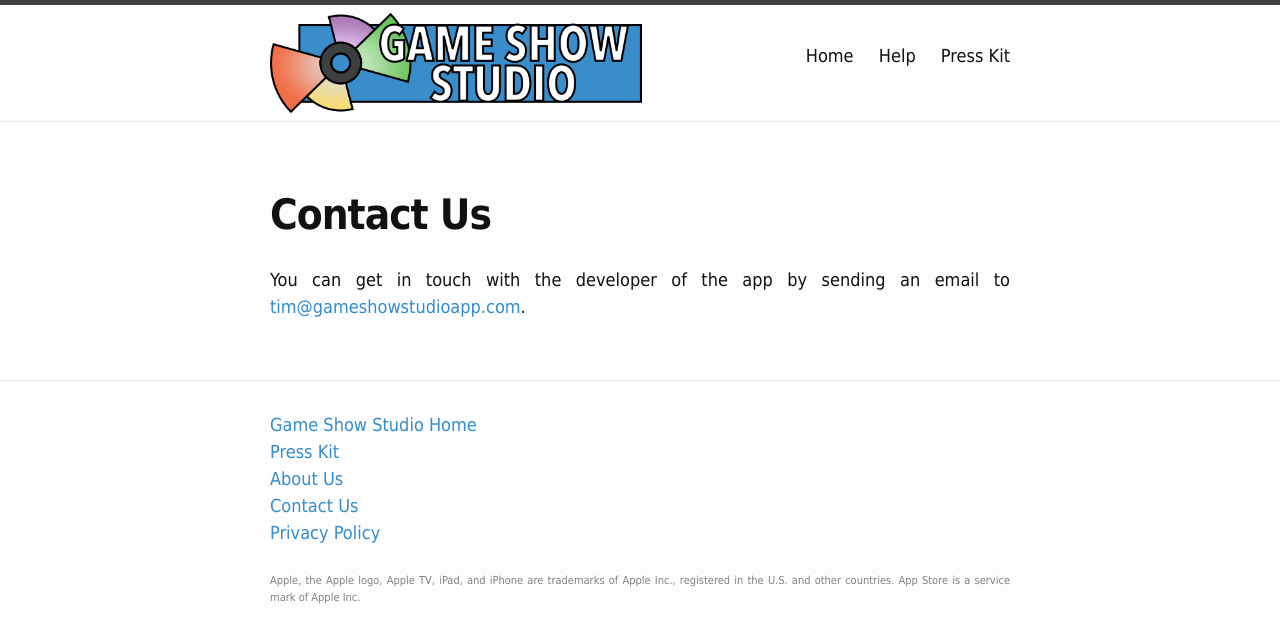
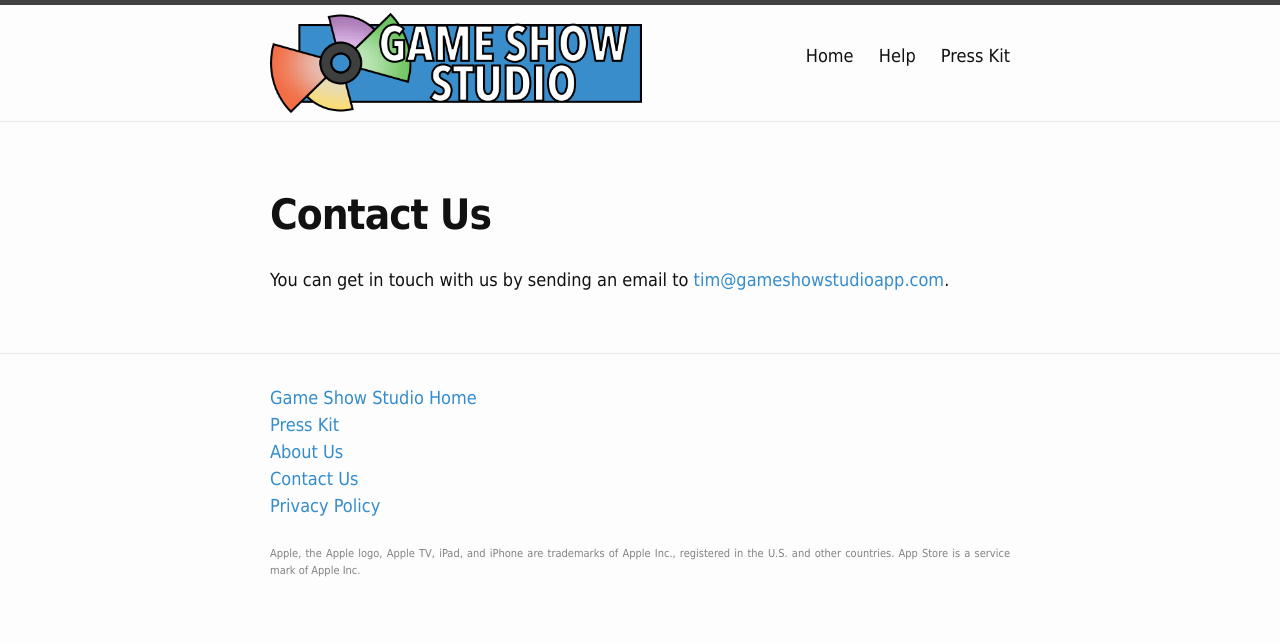
Before and after one commit to gameshowstudio/gameshowstudio.github.io, a Jekyll site: the page built from contact.md, in a window 1280 px wide. Shown: the top 643 px of the page. Built offline with Jekyll 4.4.1, drawn with Linux system fonts in a browser that asks for light colours.

Commit message:
Update contact page

```diff
--- a/contact.md
+++ b/contact.md
@@ -4,4 +4,4 @@ title: Contact Us
 permalink: /contact/
 ---
 
-You can get in touch with the developer of the app by sending an email to [tim@gameshowstudioapp.com](mailto:tim@gameshowstudioapp.com).
+You can get in touch with us by sending an email to [tim@gameshowstudioapp.com](mailto:tim@gameshowstudioapp.com).
```
